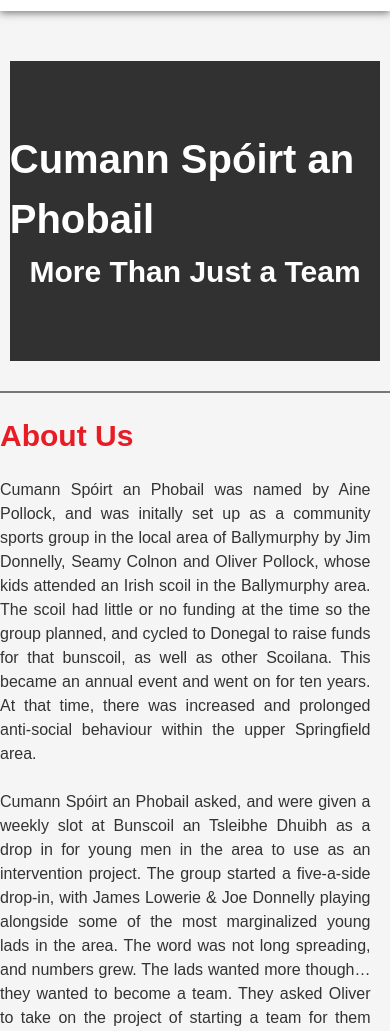
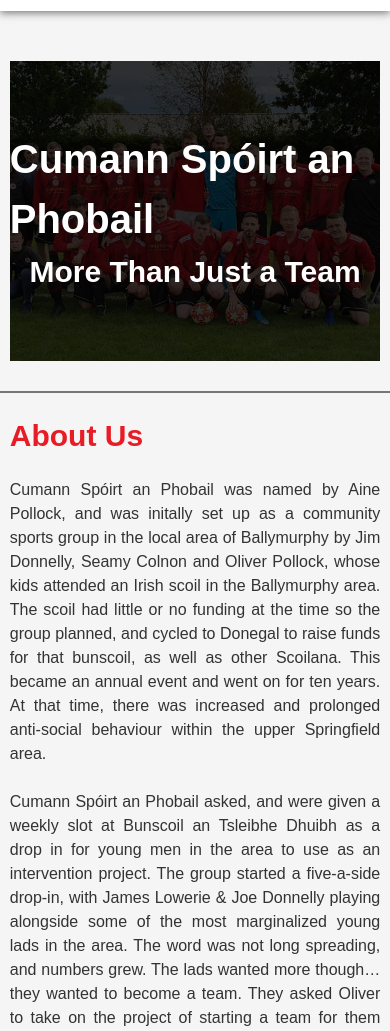
Before and after one commit to Gillen82/csp, a plain HTML site: page index.html in a window 390 px wide. Shown: the part 249-1280 px from the top of the page. Drawn offline with Linux system fonts and the light colour scheme; a web font is replaced by a local one.

Commit message:
Update layout.css

```diff
--- a/css/layout.css
+++ b/css/layout.css
@@ -119,7 +119,7 @@ a {
   max-width: 95%;
   height: 400px;
   margin: auto;
-  background-image: linear-gradient(rgba(0, 0, 0, 0.8), rgba(0, 0, 0, 0.8)), url('../_imgs/hero-background.jpg');
+  background-image: linear-gradient(rgba(0, 0, 0, 0.8), rgba(0, 0, 0, 0.8)), url('../imgs/hero-background.jpg');
   background-position: center;
   background-size: cover;
   background-repeat: no-repeat;
@@ -516,6 +516,7 @@ a {
 
   .about-content {
     width: 95%;
+    margin: 0 auto;
   }
 
 
```
